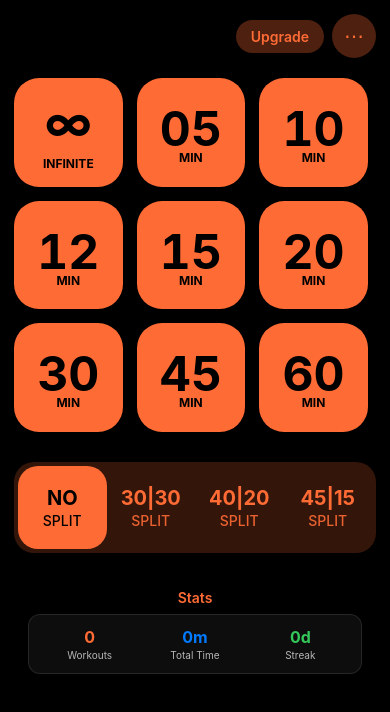
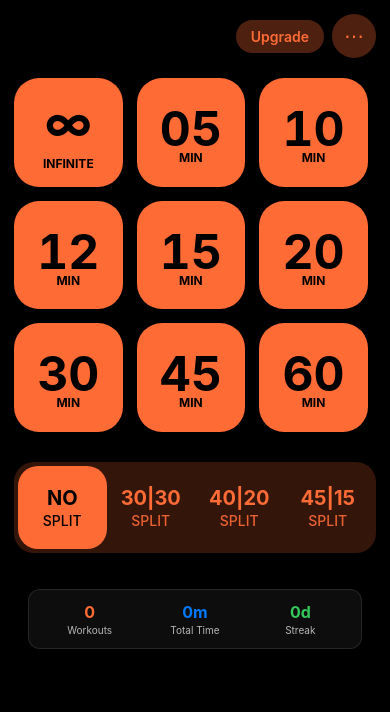
Before and after one commit to zeusqolivar/EMOM-HIIT-Timer, a React Native app: screen / in a window 390 px wide. Shown: the top 712 px of the page. Built offline with nearby package versions, Linux system fonts and the light colour scheme.

Commit message:
Polish UI Fix

```diff
--- a/src/components/TimerContainer.tsx
+++ b/src/components/TimerContainer.tsx
@@ -1,5 +1,5 @@
-import React, { useState, useEffect } from 'react';
-import { View, StyleSheet } from 'react-native';
+import React, { useState, useEffect, useRef } from 'react';
+import { View, StyleSheet, Animated } from 'react-native';
 import { TimerScene } from '../types/timer.types';
 import { useTimerSettings } from '../hooks/useTimerSettings';
 import { useWorkoutStats } from '../hooks/useWorkoutStats';
@@ -11,8 +11,11 @@ const TimerContainer: React.FC = () => {
   const [currentScene, setCurrentScene] = useState<TimerScene>(TimerScene.PRESET_SELECTION);
   const [currentWorkoutId, setCurrentWorkoutId] = useState<string | null>(null);
   const [workoutStartTime, setWorkoutStartTime] = useState<number>(0);
+  const [isTransitioning, setIsTransitioning] = useState(false);
   const timerSettings = useTimerSettings();
   const workoutStats = useWorkoutStats();
+  const zoomAnim = useRef(new Animated.Value(1)).current;
+  const fadeAnim = useRef(new Animated.Value(1)).current;
 
   const handleStartTimer = (rounds: number) => {
     timerSettings.updateSettings({ numberOfRounds: rounds });
@@ -31,7 +34,44 @@ const TimerContainer: React.FC = () => {
   };
 
   const handlePreparationComplete = () => {
+    setIsTransitioning(true);
+
+    // Fade out and zoom out simultaneously
+    Animated.parallel([
+      Animated.timing(fadeAnim, {
+        toValue: 0,
+        duration: 150,
+        useNativeDriver: true,
+      }),
+      Animated.timing(zoomAnim, {
+        toValue: 0.8,
+        duration: 150,
+        useNativeDriver: true,
+      })
+    ]).start(() => {
+      // Switch to timer view
       setCurrentScene(TimerScene.TIMER_ACTIVE);
+
+      // Reset fade for new scene
+      fadeAnim.setValue(0);
+
+      // Fade in and zoom in simultaneously
+      Animated.parallel([
+        Animated.timing(fadeAnim, {
+          toValue: 1,
+          duration: 200,
+          useNativeDriver: true,
+        }),
+        Animated.spring(zoomAnim, {
+          toValue: 1,
+          tension: 100,
+          friction: 8,
+          useNativeDriver: true,
+        })
+      ]).start(() => {
+        setIsTransitioning(false);
+      });
+    });
   };
 
   const handlePreparationCancel = () => {
@@ -64,6 +104,12 @@ const TimerContainer: React.FC = () => {
 
   return (
     <View style={styles.container}>
+      <Animated.View style={[
+        styles.animatedContainer,
+        {
+          transform: [{ scale: zoomAnim }],
+        }
+      ]}>
         {currentScene === TimerScene.PRESET_SELECTION ? (
           <PresetSelectionScreen
             timerSettings={timerSettings}
@@ -83,6 +129,7 @@ const TimerContainer: React.FC = () => {
             speedUpTimer={timerSettings.settings.speedUpTimer}
           />
         )}
+      </Animated.View>
     </View>
   );
 };
@@ -92,6 +139,9 @@ const styles = StyleSheet.create({
     flex: 1,
     backgroundColor: '#000000',
   },
+  animatedContainer: {
+    flex: 1,
+  },
 });
 
 export default TimerContainer;
--- a/src/components/WorkoutStatistics.tsx
+++ b/src/components/WorkoutStatistics.tsx
@@ -42,7 +42,6 @@ const WorkoutStatistics: React.FC<WorkoutStatisticsProps> = ({
 
   return (
     <View style={styles.container}>
-      <Text style={styles.title}>Stats</Text>
       <View style={styles.statsRow}>
         {stats.map((stat, index) => (
           <View key={index} style={styles.statItem}>
@@ -59,6 +58,7 @@ const styles = StyleSheet.create({
   container: {
     marginTop: 16,
     paddingHorizontal: 14,
+    alignItems: 'center',
   },
   title: {
     fontSize: 14,
@@ -76,6 +76,7 @@ const styles = StyleSheet.create({
     paddingHorizontal: 8,
     borderWidth: 1,
     borderColor: 'rgba(255, 255, 255, 0.1)',
+    width: '100%', // Take full width of container (which has paddingHorizontal: 14)
   },
   statItem: {
     alignItems: 'center',
--- a/src/hooks/useTimerSettings.ts
+++ b/src/hooks/useTimerSettings.ts
@@ -5,17 +5,17 @@ import { TIMER_CONSTANTS, WORK_REST_SPLIT_CONFIG } from '../constants/timer.cons
 
 
 
-// Default values
+// Default values - matching original SwiftUI app
 const DEFAULT_VALUES = {
-  PREPARATION_TIME: 3 as number, // Default to 3 seconds like SwiftUI
-  COOLDOWN_TIME: 0 as number,
-  NUMBER_OF_MINUTES: 10 as number,
-  SPEED_FACTOR: 1.0 as number,
-  SPLIT_TIME: 0 as number,
+  PREPARATION_TIME: 0 as number, // Match original: 0 seconds
+  COOLDOWN_TIME: 0 as number,    // Match original: 0 seconds
+  NUMBER_OF_MINUTES: 10 as number, // Match original: 10 minutes
+  SPEED_FACTOR: 1.0 as number,   // Match original: 1.0x speed
+  SPLIT_TIME: 0 as number,       // Match original: 0 seconds
   SELECTED_SPLIT: WorkRestSplit.NONE,
 } as const;
 
-const SETTINGS_STORAGE_KEY = 'timer_settings';
+const SETTINGS_STORAGE_KEY = 'st_emom_timer_settings_key';
 
 export const useTimerSettings = () => {
   const [settings, setSettings] = useState<TimerConfiguration>({
--- a/src/hooks/useWorkoutStats.ts
+++ b/src/hooks/useWorkoutStats.ts
@@ -15,8 +15,8 @@ interface WorkoutStats {
   streak: number; // days
 }
 
-const WORKOUT_STORAGE_KEY = 'workout_sessions';
-const STATS_STORAGE_KEY = 'workout_stats';
+const WORKOUT_STORAGE_KEY = 'st_emom_timer_workout_sessions_key';
+const STATS_STORAGE_KEY = 'st_emom_timer_workout_stats_key';
 
 export const useWorkoutStats = () => {
   const [stats, setStats] = useState<WorkoutStats>({
--- a/src/screens/ActiveTimerScreen.tsx
+++ b/src/screens/ActiveTimerScreen.tsx
@@ -28,11 +28,55 @@ const ActiveTimerScreen: React.FC<ActiveTimerScreenProps> = ({
   onTimerFinish,
   speedUpTimer = false,
 }) => {
-  const [currentTime, setCurrentTime] = useState(timerSettings.workIntervalSeconds);
+  const [currentTime, setCurrentTime] = useState(60); // Always start at 60
   const [currentRound, setCurrentRound] = useState(1);
   const [isWorkPhase, setIsWorkPhase] = useState(true);
   const [isPaused, setIsPaused] = useState(false);
+  const [workTimeRemaining, setWorkTimeRemaining] = useState(timerSettings.workIntervalSeconds);
+  const [restTimeRemaining, setRestTimeRemaining] = useState(timerSettings.restIntervalSeconds);
   const slideAnim = useRef(new Animated.Value(0)).current;
+  const timerScaleAnim = useRef(new Animated.Value(1)).current;
+  const backgroundColorAnim = useRef(new Animated.Value(0)).current;
+
+  // Ensure work/rest times are updated when settings change
+  useEffect(() => {
+    setWorkTimeRemaining(timerSettings.workIntervalSeconds);
+    setRestTimeRemaining(timerSettings.restIntervalSeconds);
+    setCurrentTime(60); // Reset timer to 60
+  }, [timerSettings.workIntervalSeconds, timerSettings.restIntervalSeconds]);
+
+  // Animate phase transitions
+  useEffect(() => {
+    if (isWorkPhase) {
+      // Animate to work phase (orange, full size)
+      Animated.parallel([
+        Animated.timing(timerScaleAnim, {
+          toValue: 1,
+          duration: 300,
+          useNativeDriver: true,
+        }),
+        Animated.timing(backgroundColorAnim, {
+          toValue: 0,
+          duration: 300,
+          useNativeDriver: false,
+        }),
+      ]).start();
+    } else {
+      // Animate to rest phase (red, smaller)
+      Animated.parallel([
+        Animated.timing(timerScaleAnim, {
+          toValue: 0.85,
+          duration: 300,
+          useNativeDriver: true,
+        }),
+        Animated.timing(backgroundColorAnim, {
+          toValue: 1,
+          duration: 300,
+          useNativeDriver: false,
+        }),
+      ]).start();
+    }
+  }, [isWorkPhase, timerScaleAnim, backgroundColorAnim]);
 
   useEffect(() => {
     if (timerSettings.isInfiniteMode) {
@@ -43,38 +87,64 @@ const ActiveTimerScreen: React.FC<ActiveTimerScreenProps> = ({
     if (isPaused) return;
 
     const interval = setInterval(() => {
+      const timeDecrement = speedUpTimer ? 4 : 1; // 4x speed when enabled
+
+      // Update the 60-second display timer
       setCurrentTime(prev => {
-        const timeDecrement = speedUpTimer ? 4 : 1; // 4x speed when enabled
         if (prev <= timeDecrement) {
-          // Phase complete
-          if (isWorkPhase && timerSettings.restIntervalSeconds > 0) {
-            // Switch to rest phase
-            setIsWorkPhase(false);
-            return timerSettings.restIntervalSeconds;
-          } else {
-            // Round complete
-            if (currentRound >= timerSettings.totalRounds) {
-              onTimerFinish();
-              return 0;
-            } else {
-              // Next round
-              setCurrentRound(prev => prev + 1);
-              setIsWorkPhase(true);
-              return timerSettings.workIntervalSeconds;
-            }
-          }
+          return 60; // Reset to 60 when it reaches 0
         } else {
           return prev - timeDecrement;
         }
       });
+
+      // Track work/rest phase progress
+      if (isWorkPhase) {
+        setWorkTimeRemaining(prev => {
+          if (prev <= timeDecrement) {
+            // Work phase complete
+            if (timerSettings.restIntervalSeconds > 0) {
+              setIsWorkPhase(false);
+              setRestTimeRemaining(timerSettings.restIntervalSeconds);
+            } else {
+              // No rest, move to next round
+              if (currentRound >= timerSettings.totalRounds) {
+                onTimerFinish();
+              } else {
+                setCurrentRound(prev => prev + 1);
+                setWorkTimeRemaining(timerSettings.workIntervalSeconds);
+              }
+            }
+            return 0;
+          } else {
+            return prev - timeDecrement;
+          }
+        });
+      } else {
+        setRestTimeRemaining(prev => {
+          if (prev <= timeDecrement) {
+            // Rest phase complete, move to next round
+            if (currentRound >= timerSettings.totalRounds) {
+              onTimerFinish();
+            } else {
+              setCurrentRound(prev => prev + 1);
+              setIsWorkPhase(true);
+              setWorkTimeRemaining(timerSettings.workIntervalSeconds);
+            }
+            return 0;
+          } else {
+            return prev - timeDecrement;
+          }
+        });
+      }
     }, speedUpTimer ? 250 : 1000); // 4x faster interval when speed up is enabled
 
     return () => clearInterval(interval);
   }, [timerSettings, currentRound, isWorkPhase, onTimerFinish, isPaused, speedUpTimer]);
 
   const formatTime = useCallback((seconds: number) => {
-    const displaySeconds = seconds === 0 ? 60 : seconds;
-    return displaySeconds.toString().padStart(2, '0');
+    // Show actual countdown time, but ensure it starts from the correct interval
+    return seconds.toString().padStart(2, '0');
   }, []);
 
   const formattedTime = useMemo(() => formatTime(currentTime), [currentTime, formatTime]);
@@ -109,8 +179,8 @@ const ActiveTimerScreen: React.FC<ActiveTimerScreenProps> = ({
 
   // Calculate progress values
   const currentProgress = isWorkPhase
-    ? (timerSettings.workIntervalSeconds - currentTime) / timerSettings.workIntervalSeconds
-    : (timerSettings.restIntervalSeconds - currentTime) / timerSettings.restIntervalSeconds;
+    ? (timerSettings.workIntervalSeconds - workTimeRemaining) / timerSettings.workIntervalSeconds
+    : (timerSettings.restIntervalSeconds - restTimeRemaining) / timerSettings.restIntervalSeconds;
 
   const overallProgress = (currentRound - 1) / timerSettings.totalRounds;
 
@@ -118,17 +188,27 @@ const ActiveTimerScreen: React.FC<ActiveTimerScreenProps> = ({
     <View style={styles.container}>
       <View style={styles.content}>
         {/* Timer Display - Big and Dominant */}
-        <View style={styles.timerContainer}>
-          <View
+        <Animated.View style={[
+          styles.timerContainer,
+          {
+            transform: [{ scale: timerScaleAnim }],
+          }
+        ]}>
+          <Animated.View
             style={[
               styles.timerBox,
-              { backgroundColor: isWorkPhase ? COLORS.PRIMARY : '#FF4444' },
+              {
+                backgroundColor: backgroundColorAnim.interpolate({
+                  inputRange: [0, 1],
+                  outputRange: [COLORS.PRIMARY, '#FF4444'],
+                }),
+              },
             ]}
           >
             <Text style={styles.timerText}>{formattedTime}</Text>
             <Text style={styles.phaseText}>{isWorkPhase ? 'WORK' : 'REST'}</Text>
-          </View>
-        </View>
+          </Animated.View>
+        </Animated.View>
 
         {/* Gym Style Progress Bars */}
         <View style={styles.gymProgressContainer}>
@@ -268,26 +348,26 @@ const styles = StyleSheet.create({
   },
   gymProgressBar: {
     flexDirection: 'row',
-    gap: 3,
-    marginBottom: 6,
+    gap: 4,
+    marginBottom: 8,
   },
   progressSegment: {
-    height: 10,
+    height: 16,
     flex: 1,
-    borderRadius: 5,
-    minWidth: 6,
+    borderRadius: 8,
+    minWidth: 10,
   },
   smoothProgressBar: {
-    height: 10,
+    height: 16,
     backgroundColor: 'rgba(255, 255, 255, 0.2)',
-    borderRadius: 5,
+    borderRadius: 8,
     overflow: 'hidden',
-    marginBottom: 6,
+    marginBottom: 8,
     width: '100%',
   },
   smoothProgressFill: {
     height: '100%',
-    borderRadius: 5,
+    borderRadius: 8,
   },
   roundInfoText: {
     fontSize: 12,
```
Lines whose indentation alone changed are shown as unchanged.
